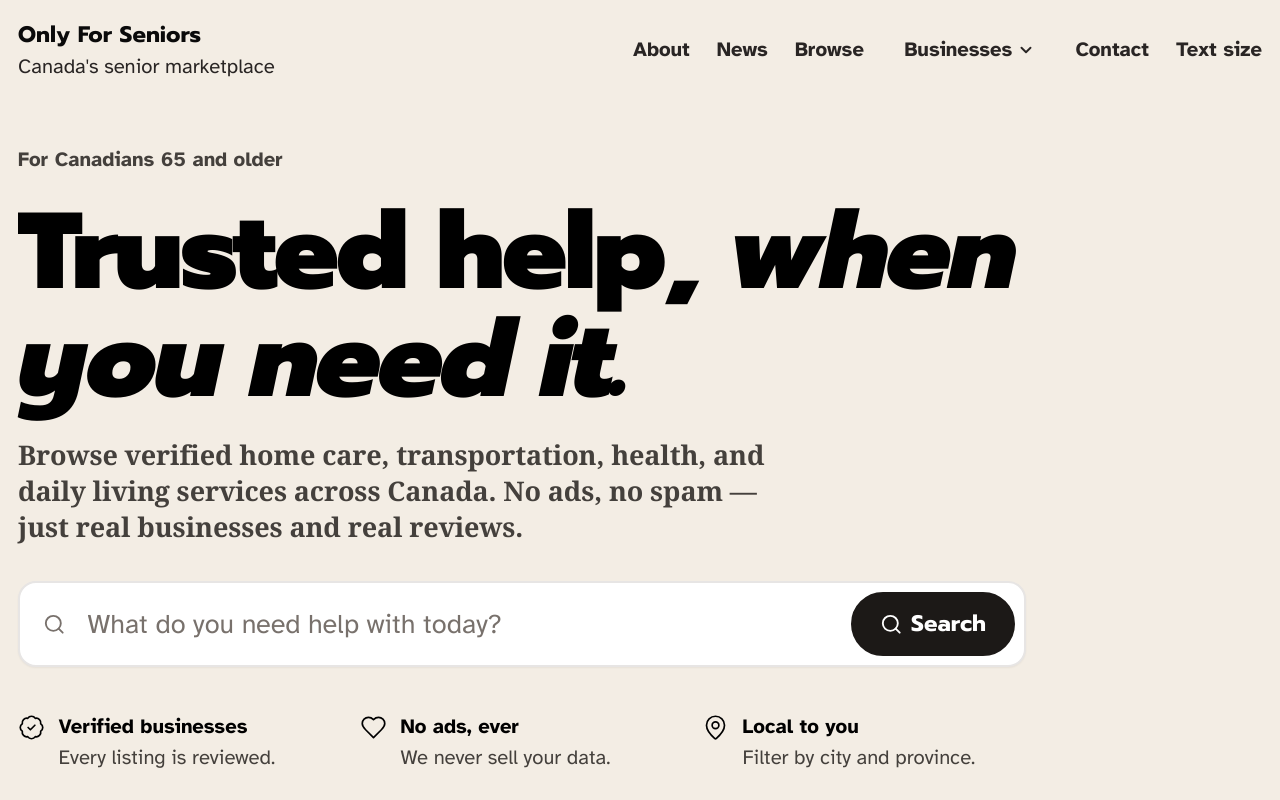
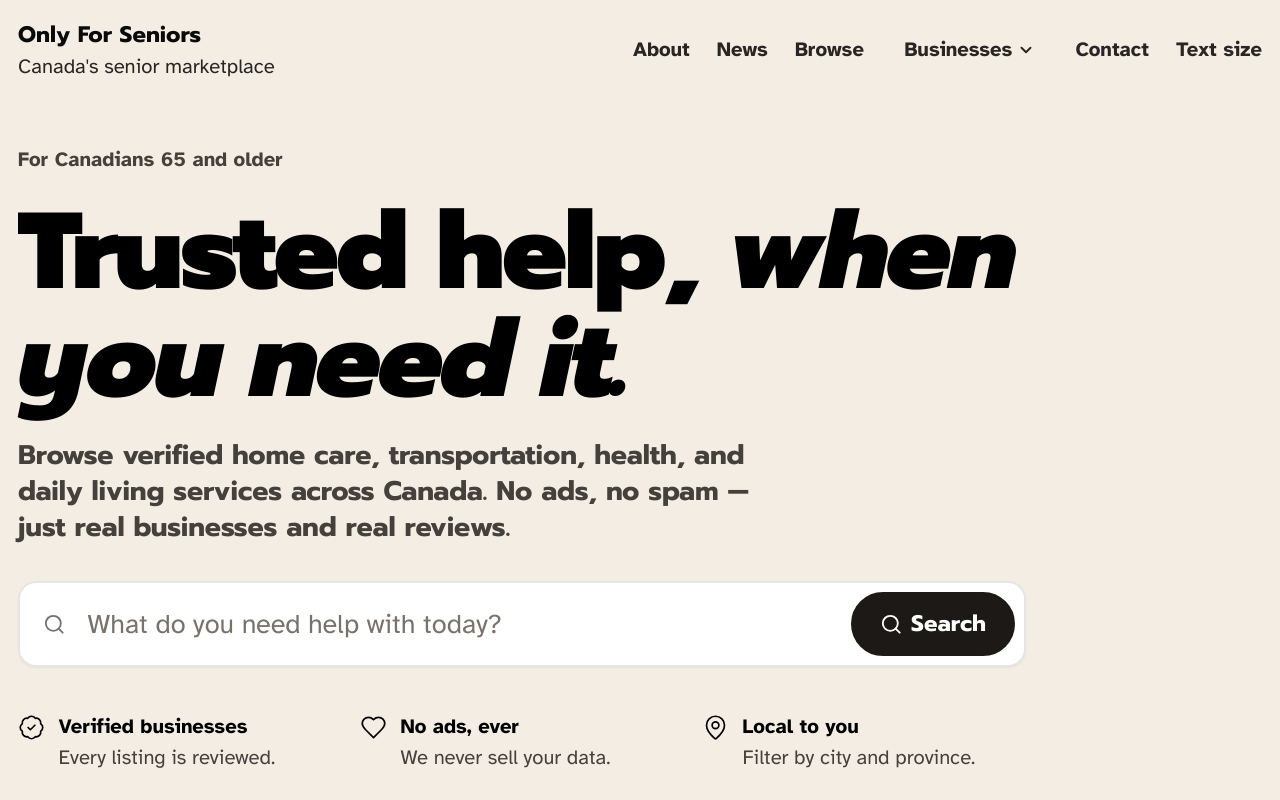
Before and after one commit to cathamaoui/OnlyForSeniors, a Next.js app: page / in a window 1280 px wide. Shown: the top 800 px of the page. Built offline with nearby package versions, Linux system fonts and the light colour scheme.

Commit message:
PR18: fix heading font — remove hard-coded Bitter from globals.css, use --font-display var

```diff
--- a/src/app/globals.css
+++ b/src/app/globals.css
@@ -7,6 +7,11 @@
 :root {
   --ink: #0a0a0a;
   --dial-red: #c8102e;
+
+  /* Heading font family — must match tailwind.config.ts fontFamily.display.
+     Read by the h1-h6 rule below. Kept as a CSS variable so the .config.ts
+     can change the font in one place. */
+  --font-display: "Prompt", Georgia, serif;
 
   /* Senior-friendly type scale (all in rem so 150% browser zoom scales cleanly).
      Reference: 1rem = 18px (set on <html>). */
@@ -36,9 +41,11 @@
 }
 
 /* Senior-friendly type scale — locked in. Anything using <h1>-<h6> is sized in
-   rem so 150% browser zoom scales the whole layout without breaking. */
+   rem so 150% browser zoom scales the whole layout without breaking.
+   Font family pulls from the Tailwind `font-display` token so a single
+   swap in tailwind.config.ts re-skins every heading. */
 h1, h2, h3, h4, h5, h6 {
-  font-family: "Bitter", Georgia, serif;
+  font-family: var(--font-display, "Prompt"), Georgia, serif;
   font-weight: 700;
   letter-spacing: -0.005em;
   line-height: 1.3;
```
Also changed, not shown: tailwind.config.ts (+4 -4 lines).
